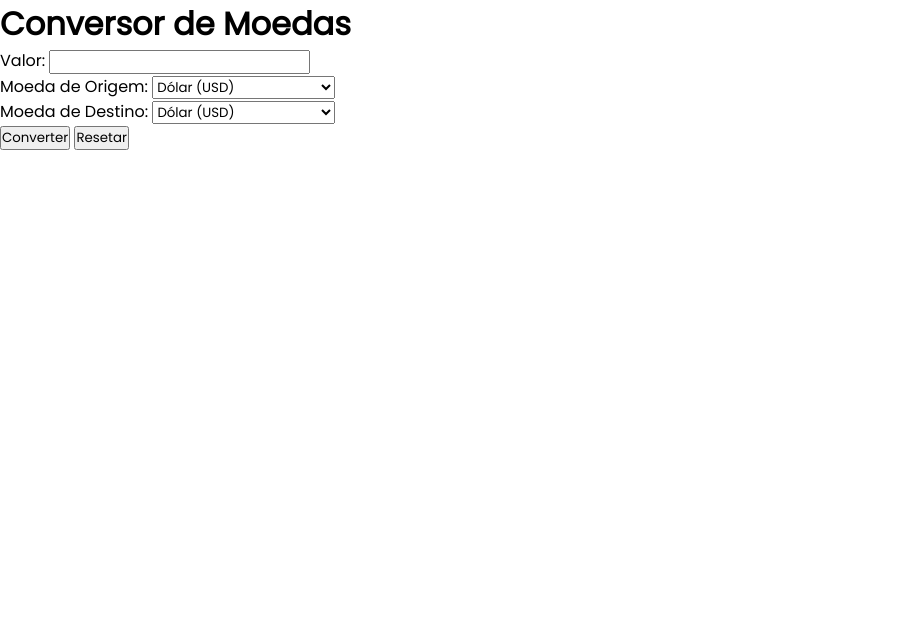
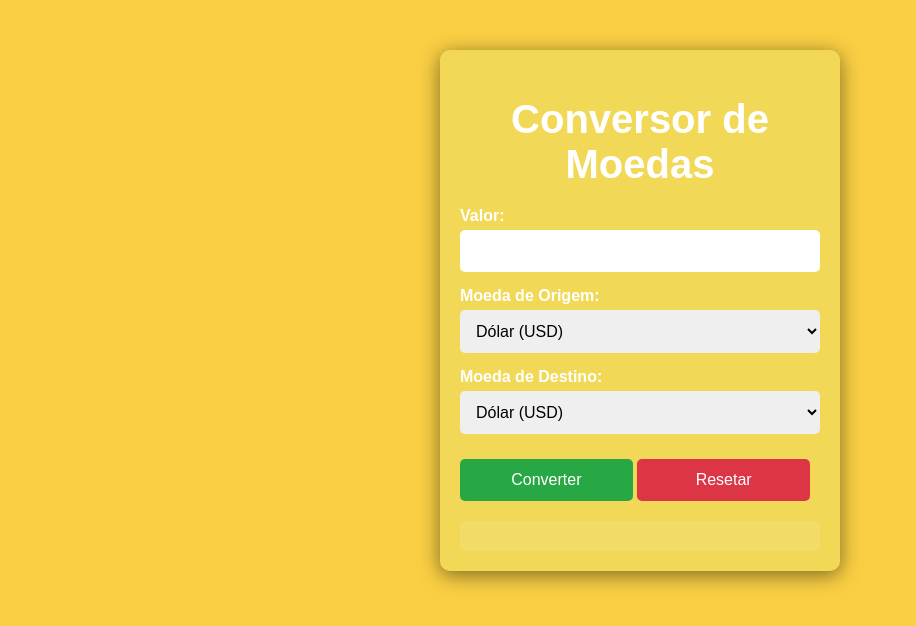
Before and after one commit to Fell1pe/conversor-moedas, a plain HTML site: page index.html in a window 1280 px wide. Shown: the whole page, without its empty margins (0-916 px from the left). Drawn offline with Linux system fonts and the light colour scheme.

Commit message:
adiciona css do projeto anterior

```diff
--- a/style.css
+++ b/style.css
@@ -1,8 +1,111 @@
-@import url('https://fonts.googleapis.com/css2?family=Poppins:wght@100;200;300;400&display=swap');
+/* Aplicando o box-sizing para incluir padding e bordas nas dimensões totais dos elementos */
+* {
+    box-sizing: border-box;
+}
 
-* {
-    font-family: 'Poppins', sans-serif; /* adiciona fonte na base do arquivo */
-    margin: 0; /* zera margem da página */
-    padding: 0; /* tira todo possível espaçamento no código */
-    box-sizing: border-box; /* zera todas as predefinições de tamanho */
-} /* aplica formatação do site  */
+/* Estilizando o corpo da página */
+body {
+    font-family: 'Arial', sans-serif; /* Definindo a fonte para Arial */
+    background-color: #facf43; /* Cor de fundo amarela clara */
+    margin: 0; /* Removendo as margens padrão do body */
+    padding: 0; /* Removendo o padding padrão do body */
+    color: #ffffff; /* Cor do texto em branco */
+}
+
+/* Estilizando o contêiner principal */
+.container {
+    max-width: 400px; /* Largura máxima do contêiner */
+    margin: 50px auto; /* Centralizando o contêiner na página com espaçamento superior/inferior */
+    padding: 20px; /* Espaçamento interno ao redor do conteúdo */
+    border-radius: 10px; /* Bordas arredondadas */
+    box-shadow: 0 4px 20px rgba(0, 0, 0, 0.5); /* Sombra em torno do contêiner */
+    backdrop-filter: blur(10px); /* Efeito de desfoque no fundo */
+    background-color: #e6e47469; /* Cor de fundo semitransparente */
+}
+
+/* Estilizando o título (h1) */
+h1 {
+    text-align: center; /* Centralizando o texto */
+    margin-bottom: 20px; /* Espaço inferior entre o título e o próximo elemento */
+    font-size: 2.5em; /* Aumentando o tamanho da fonte */
+}
+
+/* Estilizando cada grupo de entrada de dados */
+.input-group {
+    margin-bottom: 15px; /* Espaçamento inferior entre os grupos */
+}
+
+/* Estilizando os rótulos (label) */
+label {
+    display: block; /* Forçando o rótulo a ocupar uma linha inteira */
+    margin-bottom: 5px; /* Espaço abaixo do rótulo */
+    font-weight: bold; /* Texto em negrito */
+}
+
+/* Estilizando os campos de entrada e seleção */
+input, select {
+    width: 100%; /* Largura total do contêiner pai */
+    padding: 12px; /* Espaçamento interno para aumentar a área clicável */
+    border: none; /* Removendo bordas padrão */
+    border-radius: 5px; /* Bordas arredondadas */
+    font-size: 1em; /* Tamanho da fonte */
+    transition: background 0.3s, transform 0.2s; /* Transições suaves para alterações de cor e transformação */
+}
+
+/* Efeito visual quando o campo de entrada ou seleção é focado */
+input:focus, select:focus {
+    background: rgba(255, 255, 255, 0.2); /* Cor de fundo levemente mais clara ao focar */
+    transform: scale(1.02); /* Leve aumento no tamanho ao focar */
+    outline: none; /* Removendo o contorno padrão */
+}
+
+/* Estilizando os botões */
+button {
+    width: 48%; /* Largura de 48% para exibir dois botões lado a lado */
+    padding: 12px; /* Espaçamento interno */
+    margin-top: 10px; /* Espaçamento superior */
+    border: none; /* Removendo bordas padrão */
+    border-radius: 5px; /* Bordas arredondadas */
+    cursor: pointer; /* Alterando o cursor para indicar que é clicável */
+    font-size: 1em; /* Tamanho da fonte */
+    transition: background 0.3s, transform 0.2s; /* Transições suaves para alterações de cor e transformação */
+}
+
+/* Estilizando o botão de submissão (converter) */
+button[type="submit"] {
+    background-color: #28a745; /* Cor de fundo verde */
+    color: white; /* Cor do texto branca */
+}
+
+/* Estilizando o botão de reset */
+button[type="button"] {
+    background-color: #dc3545; /* Cor de fundo vermelha */
+    color: white; /* Cor do texto branca */
+}
+
+/* Efeito hover para os botões */
+button:hover {
+    transform: scale(1.05); /* Leve aumento no tamanho ao passar o mouse */
+}
+
+/* Estilizando a área de resultado da conversão */
+.result {
+    margin-top: 20px; /* Espaçamento superior */
+    padding: 15px; /* Espaçamento interno */
+    background-color: rgba(255, 255, 255, 0.1); /* Fundo semitransparente */
+    border-radius: 5px; /* Bordas arredondadas */
+    text-align: center; /* Centralizando o texto */
+    font-size: 1.5em; /* Aumentando o tamanho da fonte */
+    font-weight: bold; /* Texto em negrito */
+    animation: fadeIn 0.5s ease; /* Animação de fade in ao exibir o resultado */
+}
+
+/* Definindo a animação fadeIn */
+@keyframes fadeIn {
+    from {
+        opacity: 0; /* Começa com opacidade 0 (invisível) */
+    }
+    to {
+        opacity: 1; /* Termina com opacidade 1 (totalmente visível) */
+    }
+}
```
